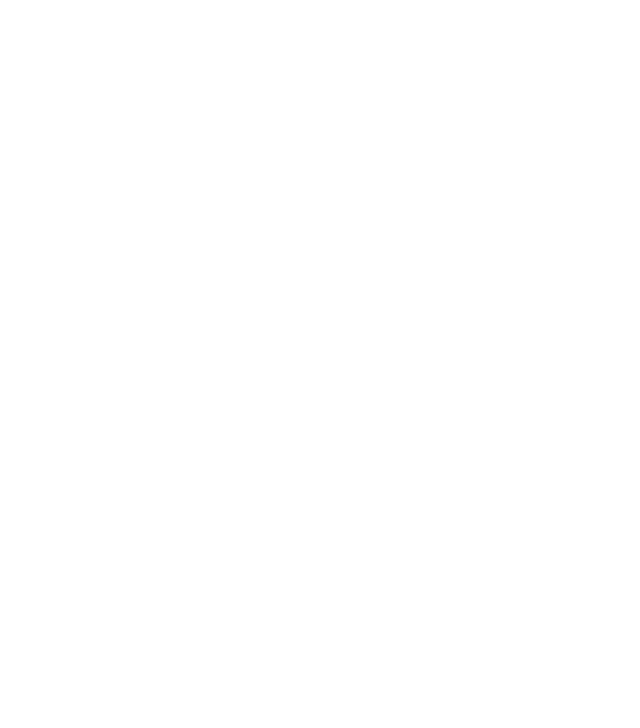
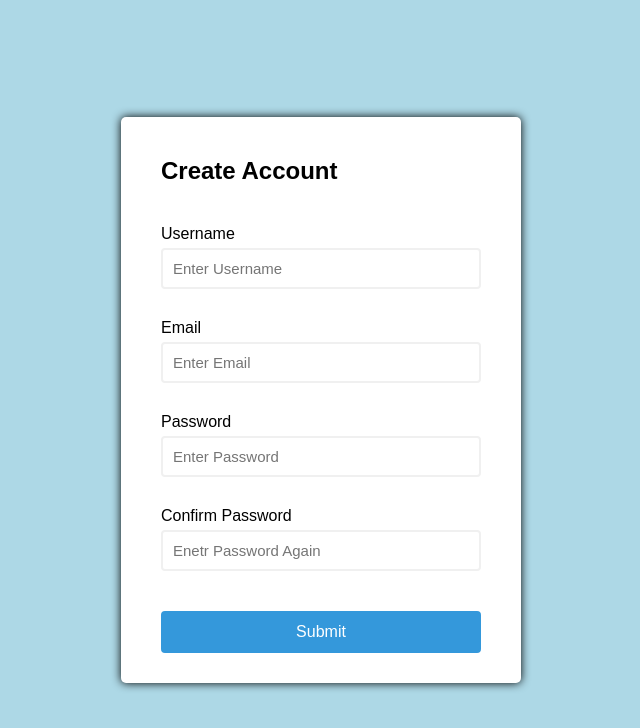
Before and after one commit to Faizee095/30daysJS_Challenge, a plain HTML site: page 6_Form-Validator/index.html in a window 1280 px wide. Shown: the whole page, without its empty margins (319-959 px from the left). Drawn offline with Linux system fonts and the light colour scheme.

Commit message:
Layout and Design

```diff
--- a/6_Form-Validator/index.html
+++ b/6_Form-Validator/index.html
@@ -7,7 +7,36 @@
   <link rel="stylesheet" href="style.css">
 </head>
 <body>
+  <div class="container">
+    <div class="header">
+      <h2>Create Account</h2>
+    </div>
+    <form class="form" id="form">
+      <div class="form-control">
+        <label >Username</label>
+        <input type="text" placeholder="Enter Username" id="username">
+        <small>Error Message</small>
+      </div>
+      <div class="form-control">
+        <label >Email</label>
+        <input type="email" placeholder="Enter Email" id="email">
+        <small>Error Message</small>
+      </div>
+      <div class="form-control">
+        <label >Password</label>
+        <input type="password" placeholder="Enter Password" id="password">
+        <small>Error Message</small>
+      </div>
+      <div class="form-control">
+        <label >Confirm Password</label>
+        <input type="password" placeholder="Enetr Password Again" id="Password 2 ">
+        <small>Error Message</small>
+      </div>
 
+
+      <button>Submit</button>
+    </form>
+  </div>
 </body>
 <script src="main.js"></script>
 </html>
--- a/6_Form-Validator/style.css
+++ b/6_Form-Validator/style.css
@@ -3,5 +3,85 @@
 }
 
 body {
+  background-color: lightblue;
   font-family: Arial, Helvetica, sans-serif;
+  display: flex;
+  align-items: center;
+  justify-content: center;
+  min-height: 100vh;
+  margin: 0;
 }
+
+.container{
+  background-color: white;
+  border-radius: 5px;
+  box-shadow: 0 0 10px;
+  width: 400px;
+  max-width: 100%;
+}
+
+.header{
+  padding: 20px 40px;
+}
+
+.header h2{
+  margin-bottom: -10px;
+}
+
+.form{
+  padding: 30px 40px;
+}
+
+.form-control{
+  margin-bottom: 10px;
+  padding-bottom: 20px;
+  position: relative;
+}
+
+.form-control label{
+  display: inline-block;
+  margin-bottom: 5px;
+}
+.form-control input{
+  border: 2px solid#f0f0f0;
+  border-radius: 4px;
+  display: block;
+  font-size: 15px;
+  width: 100%;
+  padding: 10px;
+}
+
+
+.form-control.success input {
+  border-color: green;
+}
+
+.form-control.error input {
+  border-color: red;
+}
+
+.form-control small {
+  position: absolute;
+  bottom: 0;
+  left: 0;
+  visibility: hidden;
+}
+
+.form-control.error small {
+  visibility: visible;
+  color: red;
+}
+
+
+.form button {
+  cursor: pointer;
+  background-color: #3498db;
+  border: 2px solid #3498db;
+  border-radius: 4px;
+  color: #fff;
+  display: block;
+  font-size: 16px;
+  padding: 10px;
+  margin-top: 20px;
+  width: 100%;
+}
```
